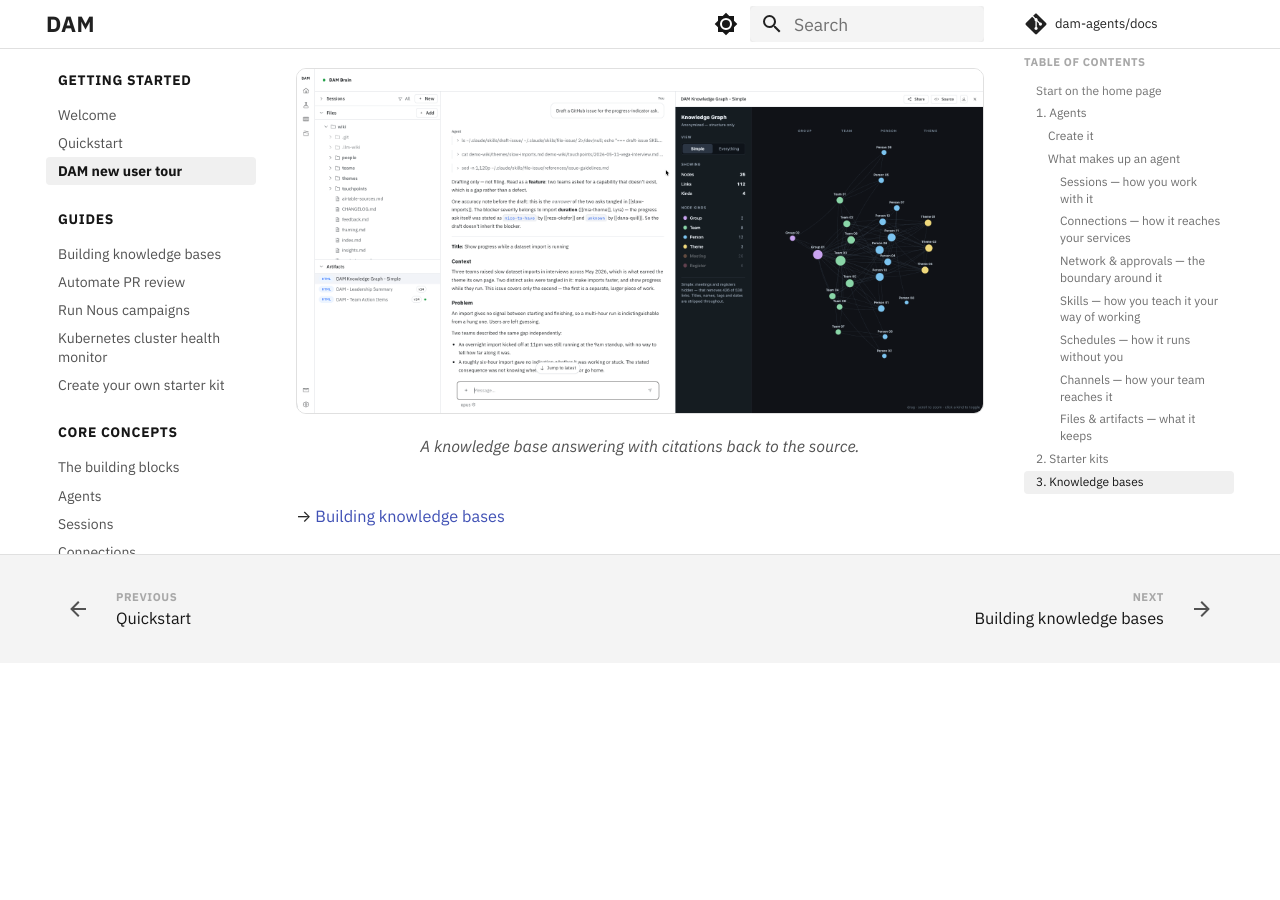
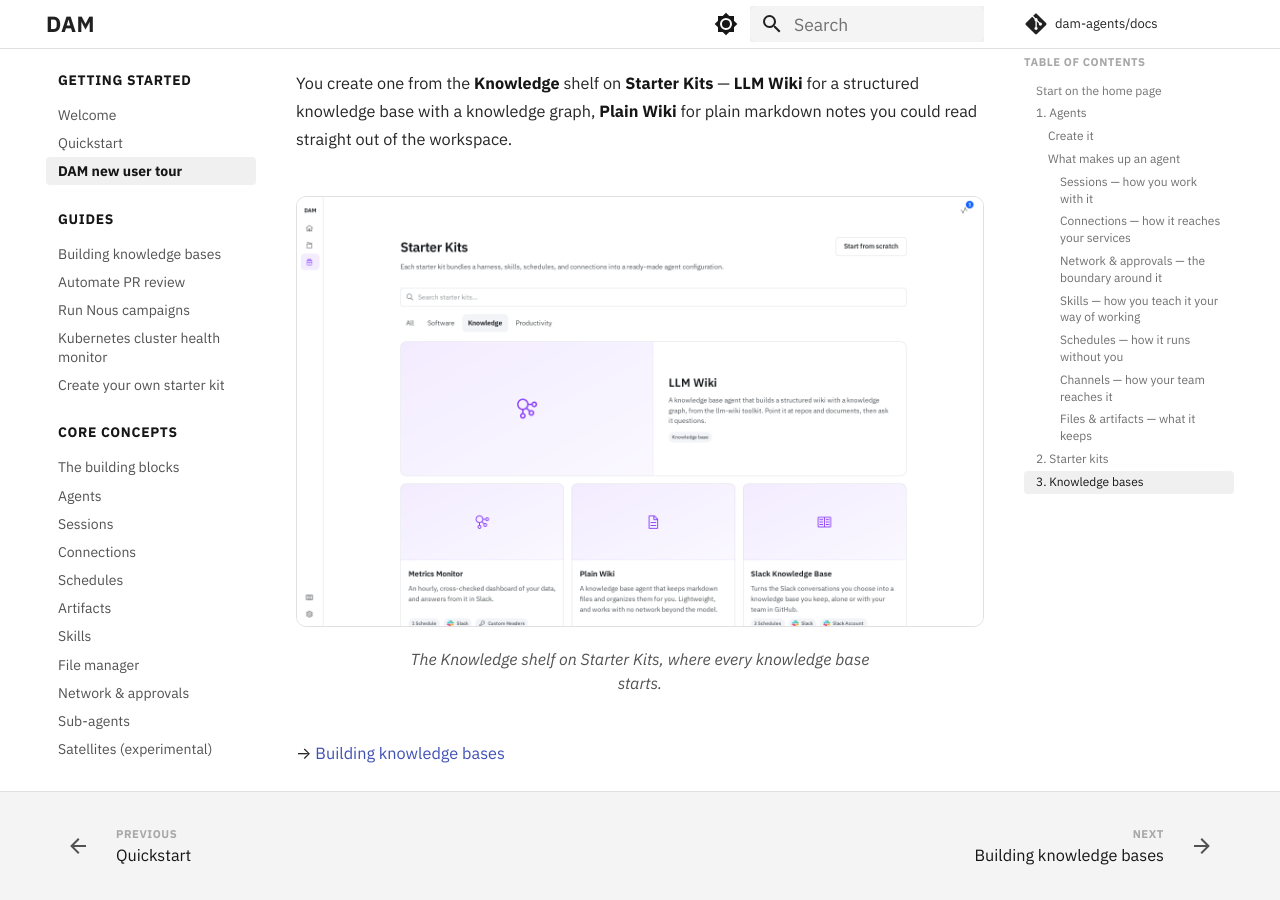
Before and after one commit to dam-agents/docs, an MkDocs documentation site: the page built from docs/getting-started/tour.md, in a window 1280 px wide and 900 px high, scrolled down 6720 px. Built offline with MkDocs 1.6.1 and Material for MkDocs 9.7.7, drawn with Linux system fonts in a browser that asks for light colours; comment, search, counter and statistics services are not loaded; before the commit the page ends 7383 px from its top, so only the background shows below that.

Commit message:
docs: current screenshots for the tour, and new ones for the quickstart, connections, approvals and Slack
Taken from the v0.2.28 web UI with made-up demo data.

Signed-off-by: Jenna Winkler <135358348+jenna-winkler@users.noreply.github.com>
Assisted-By: Claude

```diff
--- a/docs/getting-started/tour.md
+++ b/docs/getting-started/tour.md
@@ -15,7 +15,7 @@ The real map, though, is the **left sidebar** — it's the whole platform, top t
 is this tour's order.
 
 <figure class="tour-shot" markdown>
-![The DAM home page with the left-sidebar nav](../assets/tour-home.png)
+![The DAM Home page: an approvals banner, compute and spend cards, and the list of agents](../assets/tour-home.png)
 <figcaption>The Home page. The left sidebar is the whole platform — see what each item is below.</figcaption>
 </figure>
 
@@ -216,8 +216,8 @@ with a knowledge graph, **Plain Wiki** for plain markdown notes you could read s
 workspace.
 
 <figure class="tour-shot" markdown>
-![A DAM knowledge base — sources on the left, synthesized answers with citations in the main panel](../assets/home-anchor.png)
-<figcaption>A knowledge base answering with citations back to the source.</figcaption>
+![The Knowledge shelf on Starter Kits, with LLM Wiki, Plain Wiki and other knowledge kits](../assets/tour-knowledge-kits.png)
+<figcaption>The Knowledge shelf on Starter Kits, where every knowledge base starts.</figcaption>
 </figure>
 
 → [Building knowledge bases](../guides/building-knowledge-bases.md)
```
Also changed, not shown: docs/core-concepts/connections.md (+6 -0 lines), docs/core-concepts/network-access.md (+6 -0 lines), docs/getting-started/quickstart.md (+6 -0 lines), docs/integrations/slack.md (+5 -0 lines), docs/assets/connections-catalogue.png (added), docs/assets/home-anchor.png (deleted), docs/assets/network-approval.png (added), docs/assets/quickstart-chat.png (added), docs/assets/slack-channels.png (added), docs/assets/tour-create.png, docs/assets/tour-home.png, docs/assets/tour-knowledge-kits.png (added).
